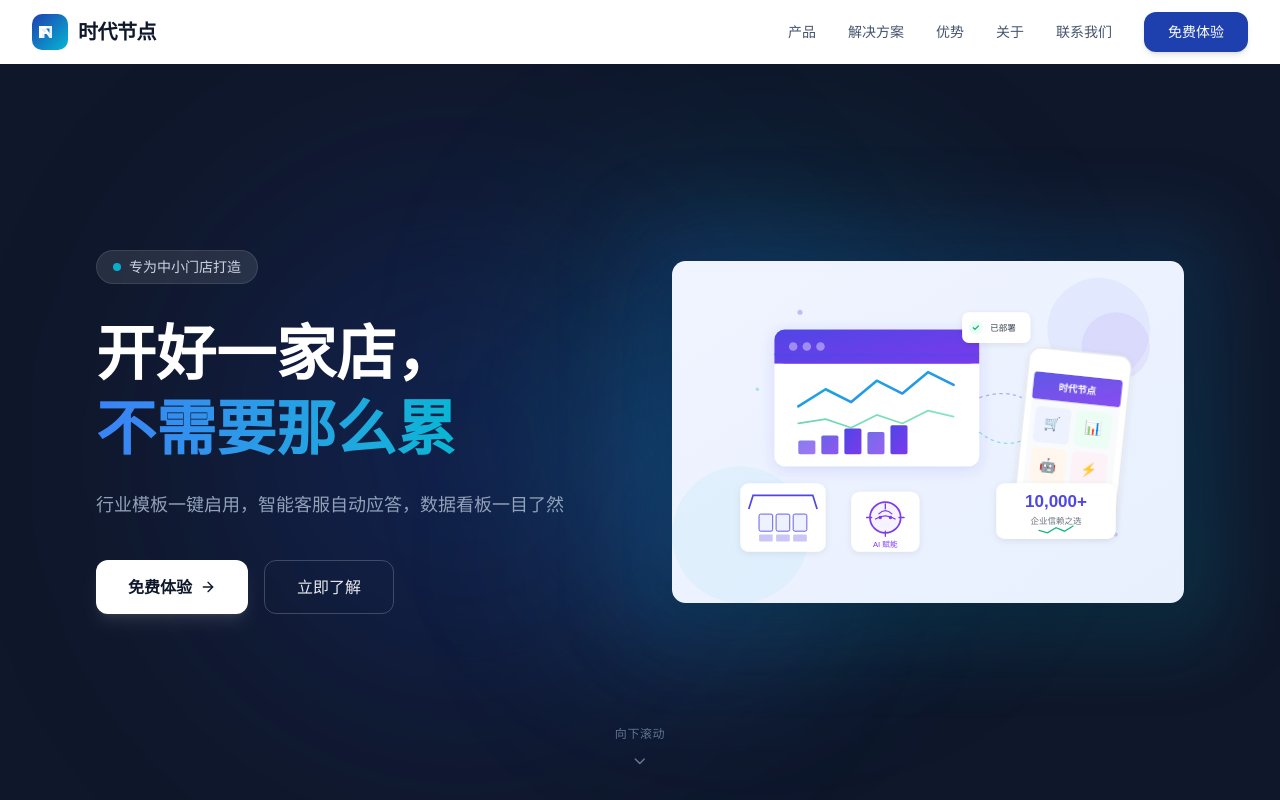
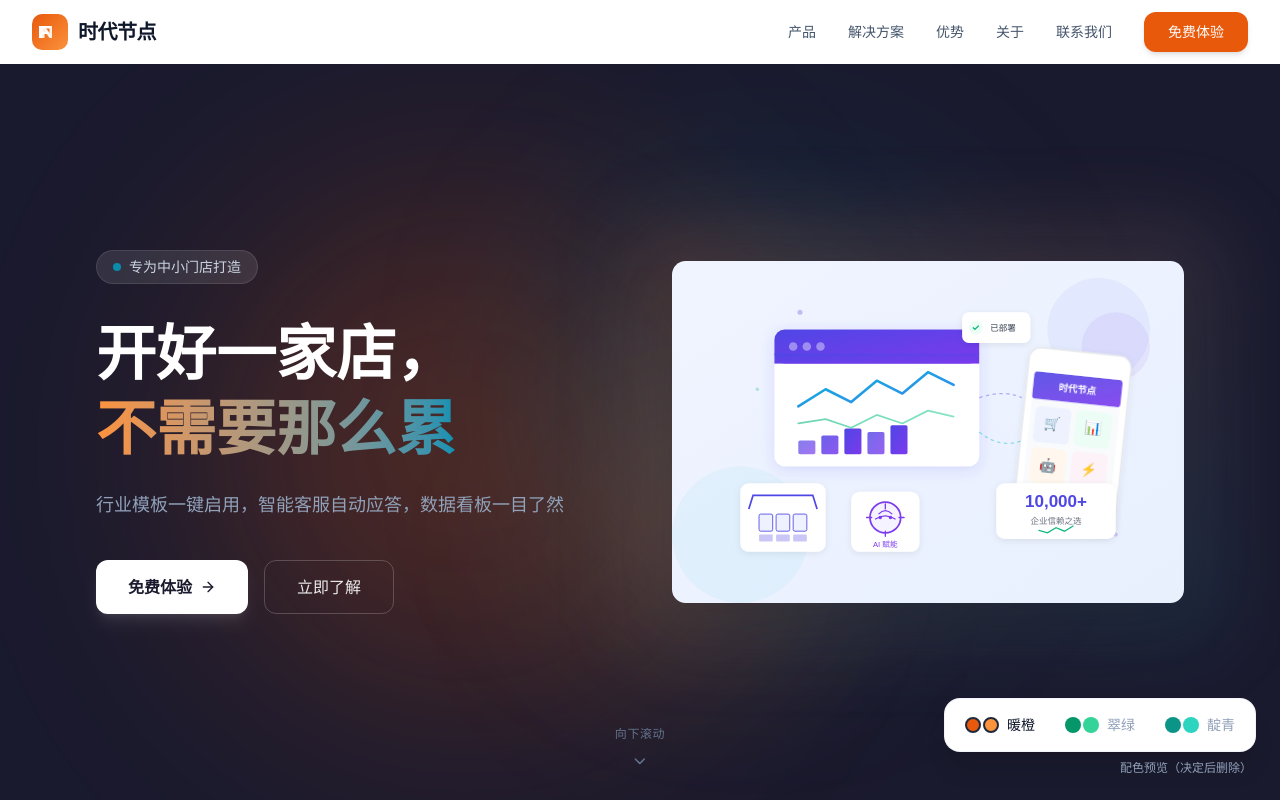
Before and after one commit to 575568329/Official-Website---Era-Node, a React (Vite) app: page / in a window 1280 px wide. Shown: the top 800 px of the page. Built offline with nearby package versions, Linux system fonts and the light colour scheme; the HTML template or start-up script is replaced by a standard one.

Commit message:
feat: 3 switchable color themes (warm orange / emerald / teal)

```diff
--- a/src/App.jsx
+++ b/src/App.jsx
@@ -1,4 +1,5 @@
 import { lazy, Suspense } from 'react';
+import ThemeSwitcher from './components/ThemeSwitcher';
 
 // 非首屏组件懒加载
 const Navbar = lazy(() => import('./components/Navbar'));
@@ -21,7 +22,7 @@ function LoadingFallback() {
 
 export default function App() {
   return (
-    <div className="min-h-screen">
+    <div className="min-h-screen"><ThemeSwitcher />
       <Suspense fallback={<LoadingFallback />}>
         <Navbar />
       </Suspense>
--- a/src/components/Logo.jsx
+++ b/src/components/Logo.jsx
@@ -4,14 +4,12 @@ export default function Logo({ className = "", size = 36 }) {
       <svg width={size} height={size} viewBox="0 0 36 36" fill="none" xmlns="http://www.w3.org/2000/svg">
         <defs>
           <linearGradient id="logoGrad" x1="0%" y1="0%" x2="100%" y2="100%">
-            <stop offset="0%" stopColor="#1E40AF" />
-            <stop offset="100%" stopColor="#06B6D4" />
+            <stop offset="0%" stopColor="var(--logo-from, #E8590C)" />
+            <stop offset="100%" stopColor="var(--logo-to, #FB923C)" />
           </linearGradient>
         </defs>
         <rect width="36" height="36" rx="10" fill="url(#logoGrad)" />
-        {/* E - left half, x: 5~18 */}
         <path d="M7 12h11v2.5H10v3h6v2.5h-6v4h8.5V24H7V12z" fill="white" />
-        {/* N - right half, x: 19~31 */}
         <path d="M20 12v12h-2.5l-5-7V24h-2.5V12h2.5l5 7V12H20z" fill="white" opacity="0.9" />
       </svg>
       <span className="text-xl font-bold text-slate-900 tracking-tight">时代节点</span>
--- /dev/null
+++ b/src/components/ThemeSwitcher.jsx
@@ -0,0 +1,40 @@
+import { useState, useEffect } from "react";
+
+const themes = [
+  { key: "A", label: "A", name: "暖橙", color: "#E8590C", light: "#FB923C" },
+  { key: "B", label: "B", name: "翠绿", color: "#059669", light: "#34D399" },
+  { key: "C", label: "C", name: "靛青", color: "#0D9488", light: "#2DD4BF" },
+];
+
+export default function ThemeSwitcher() {
+  const [active, setActive] = useState(() => localStorage.getItem("theme") || "A");
+
+  useEffect(() => {
+    document.documentElement.setAttribute("data-theme", active);
+    localStorage.setItem("theme", active);
+  }, [active]);
+
+  return (
+    <div className="fixed bottom-6 right-6 z-50 flex flex-col items-end gap-2">
+      <div className="bg-white rounded-2xl shadow-xl border border-border/50 p-2 flex gap-1.5">
+        {themes.map((t) => (
+          <button
+            key={t.key}
+            onClick={() => setActive(t.key)}
+            className="group flex items-center gap-2 px-3 py-2 rounded-xl text-sm font-medium transition-all"
+            title={t.name}
+          >
+            <div className="flex gap-0.5">
+              <div className="w-4 h-4 rounded-full border-2 "
+                style={{ backgroundColor: t.color, borderColor: active === t.key ? "#1E293B" : "transparent" }} />
+              <div className="w-4 h-4 rounded-full border-2 "
+                style={{ backgroundColor: t.light, borderColor: active === t.key ? "#1E293B" : "transparent" }} />
+            </div>
+            <span className={active === t.key ? "text-slate-900" : "text-slate-400"}>{t.name}</span>
+          </button>
+        ))}
+      </div>
+      <span className="text-xs text-slate-400 mr-1">配色预览（决定后删除）</span>
+    </div>
+  );
+}
--- a/src/index.css
+++ b/src/index.css
@@ -1,20 +1,51 @@
 @import url('https://fonts.googleapis.com/css2?family=Inter:wght@400;500;600;700&display=swap');
 @import "tailwindcss";
 
-/* 时代节点设计系统 */
+/* ===== 时代节点官网配色系统 ===== */
+
+/* 默认主题（暖橙） */
 @theme {
-  --color-primary: #1E40AF;
-  --color-primary-light: #3B82F6;
-  --color-accent: #06B6D4;
-  --color-dark: #0F172A;
+  --color-primary: var(--primary);
+  --color-primary-light: var(--primary-light);
+  --color-accent: var(--accent);
+  --color-dark: var(--dark);
   --color-body: #1E293B;
   --color-muted: #64748B;
   --color-light: #94A3B8;
   --color-border: #E2E8F0;
   --color-bg-primary: #FFFFFF;
   --color-bg-secondary: #F8FAFC;
+  --font-family-sans: 'Inter', -apple-system, BlinkMacSystemFont, "PingFang SC", "Microsoft YaHei", sans-serif;
+}
 
-  --font-family-sans: 'Inter', -apple-system, BlinkMacSystemFont, "PingFang SC", "Microsoft YaHei", sans-serif;
+/* 方案A: 活力暖橙 */
+:root, [data-theme="A"] {
+  --primary: #E8590C;
+  --primary-light: #FB923C;
+  --accent: #0891B2;
+  --dark: #1A1A2E;
+  --logo-from: #E8590C;
+  --logo-to: #FB923C;
+}
+
+/* 方案B: 翠绿清新 */
+[data-theme="B"] {
+  --primary: #059669;
+  --primary-light: #34D399;
+  --accent: #F59E0B;
+  --dark: #0F172A;
+  --logo-from: #059669;
+  --logo-to: #34D399;
+}
+
+/* 方案C: 现代靛青 */
+[data-theme="C"] {
+  --primary: #0D9488;
+  --primary-light: #2DD4BF;
+  --accent: #F97316;
+  --dark: #18181B;
+  --logo-from: #0D9488;
+  --logo-to: #2DD4BF;
 }
 
 /* 全局样式 */
@@ -31,7 +62,7 @@ html {
   scroll-behavior: smooth;
 }
 
-/* 滚动条美化 */
+/* 滚动条 */
 ::-webkit-scrollbar {
   width: 6px;
 }
```
